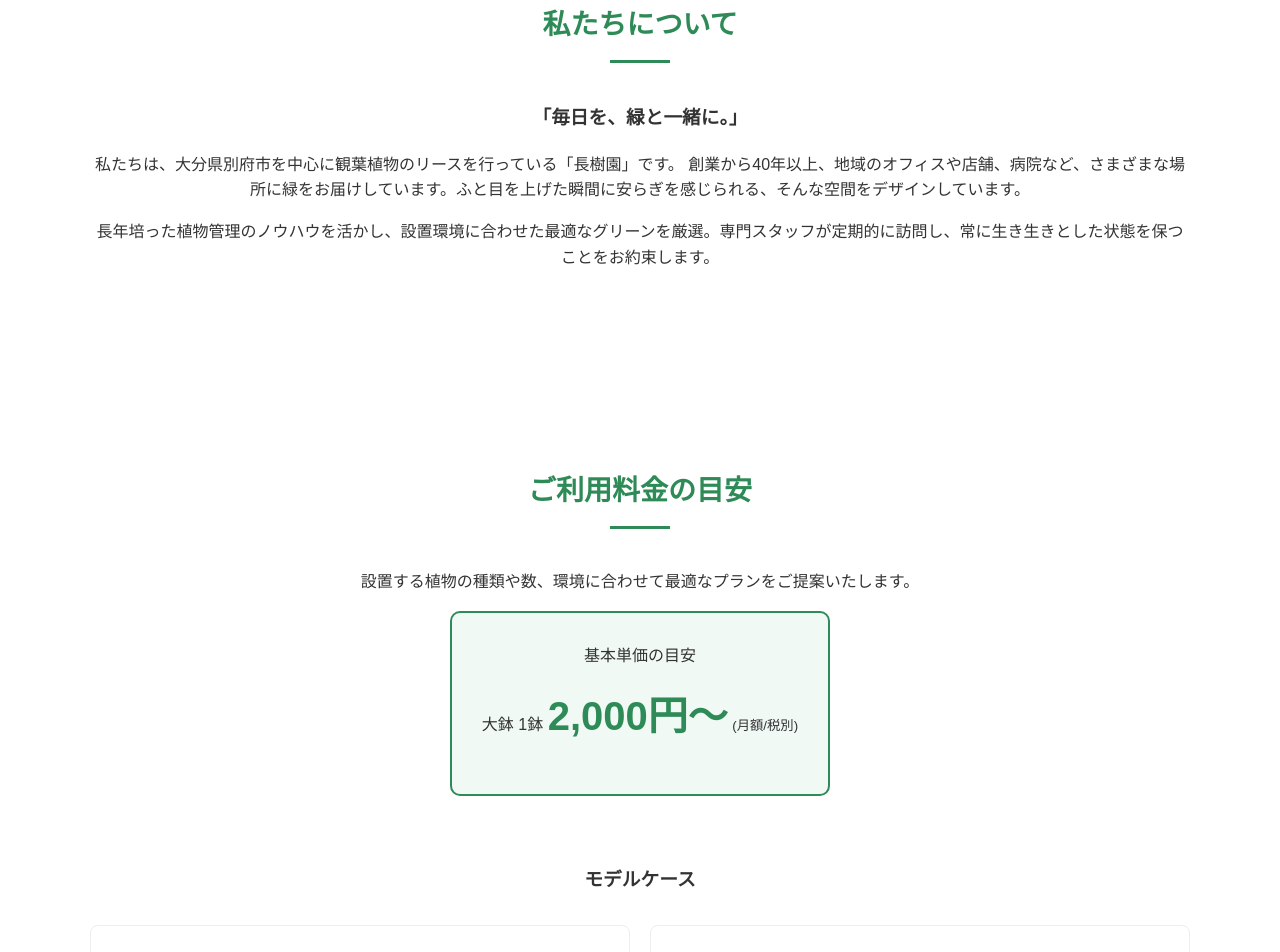
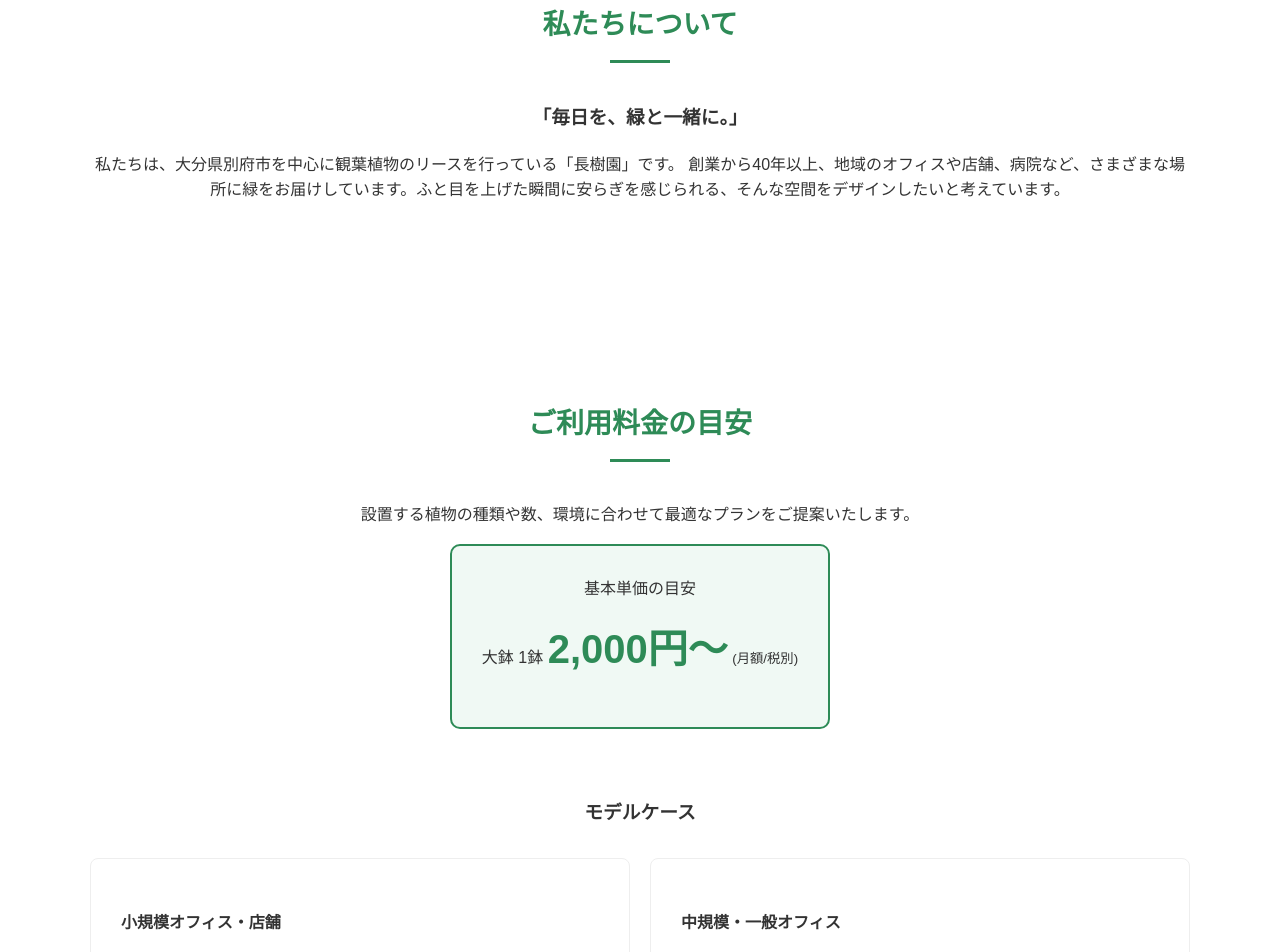
Before and after one commit to chojuen/chojuen.github.io, a plain HTML site: page index.html in a window 1280 px wide. Shown: the part 1340-2292 px from the top of the page. Drawn offline with Linux system fonts and the light colour scheme.

Commit message:
Update index.html

```diff
--- a/index.html
+++ b/index.html
@@ -62,8 +62,7 @@
                 <div class="about-text">
                     <h3>「毎日を、緑と一緒に。」</h3>
                     <p>私たちは、大分県別府市を中心に観葉植物のリースを行っている「長樹園」です。
-                創業から40年以上、地域のオフィスや店舗、病院など、さまざまな場所に緑をお届けしています。ふと目を上げた瞬間に安らぎを感じられる、そんな空間をデザインしています。</p>
-                    <p>長年培った植物管理のノウハウを活かし、設置環境に合わせた最適なグリーンを厳選。専門スタッフが定期的に訪問し、常に生き生きとした状態を保つことをお約束します。</p>
+                創業から40年以上、地域のオフィスや店舗、病院など、さまざまな場所に緑をお届けしています。ふと目を上げた瞬間に安らぎを感じられる、そんな空間をデザインしたいと考えています。</p>
                 </div>
             </div>
         </section>
```
